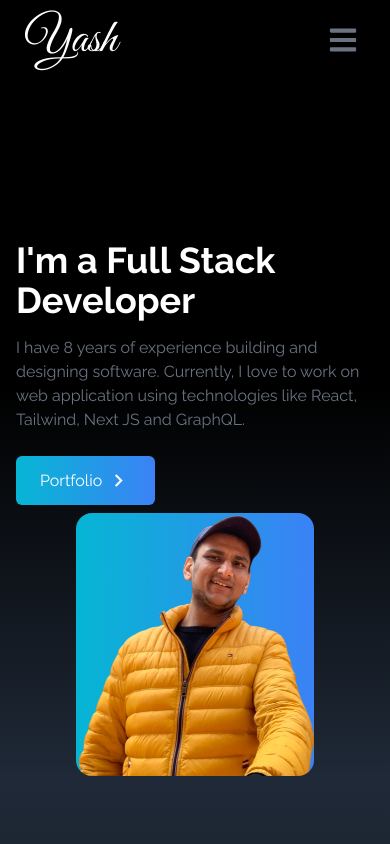
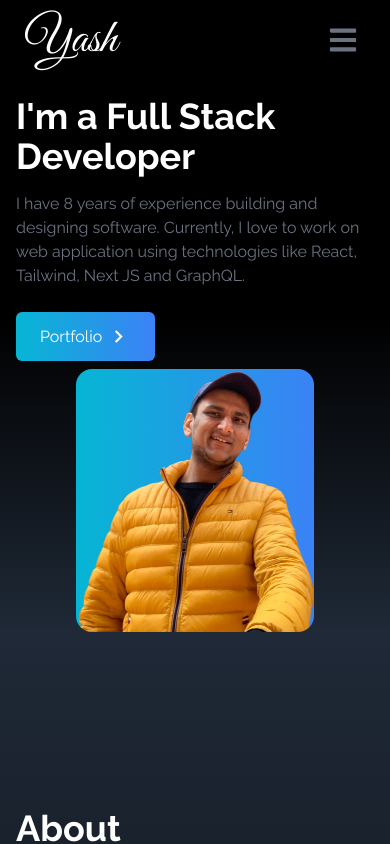
Before and after one commit to michaelwangcode/one-portfolio, a React (Create React App) app: page / in a window 390 px wide. Shown: the top 844 px of the page. Built offline with nearby package versions, Linux system fonts and the light colour scheme.

Commit message:
Adjust Home Page Padding

```diff
--- a/src/components/Home.jsx
+++ b/src/components/Home.jsx
@@ -17,8 +17,11 @@
   /* Return the Home component */
   return (
 
+    /* HOME COMPONENT */
     /* Gradient Background on Home Page */
-    <div name="home" className="h-fit w-full bg-gradient-to-b from-black via-black to-gray-800 pt-60">
+    /* On small screens, add 96px of padding */
+    /* On medium screens and up, add 240px of padding */
+    <div name="home" className="h-fit w-full bg-gradient-to-b from-black via-black to-gray-800 pt-24 md:pt-60">
 
       {/* Container for Home Page Words and Images */}
       <div className="max-w-screen-lg mx-auto flex flex-col items-center justify-center h-full px-4 md:flex-row">
```
